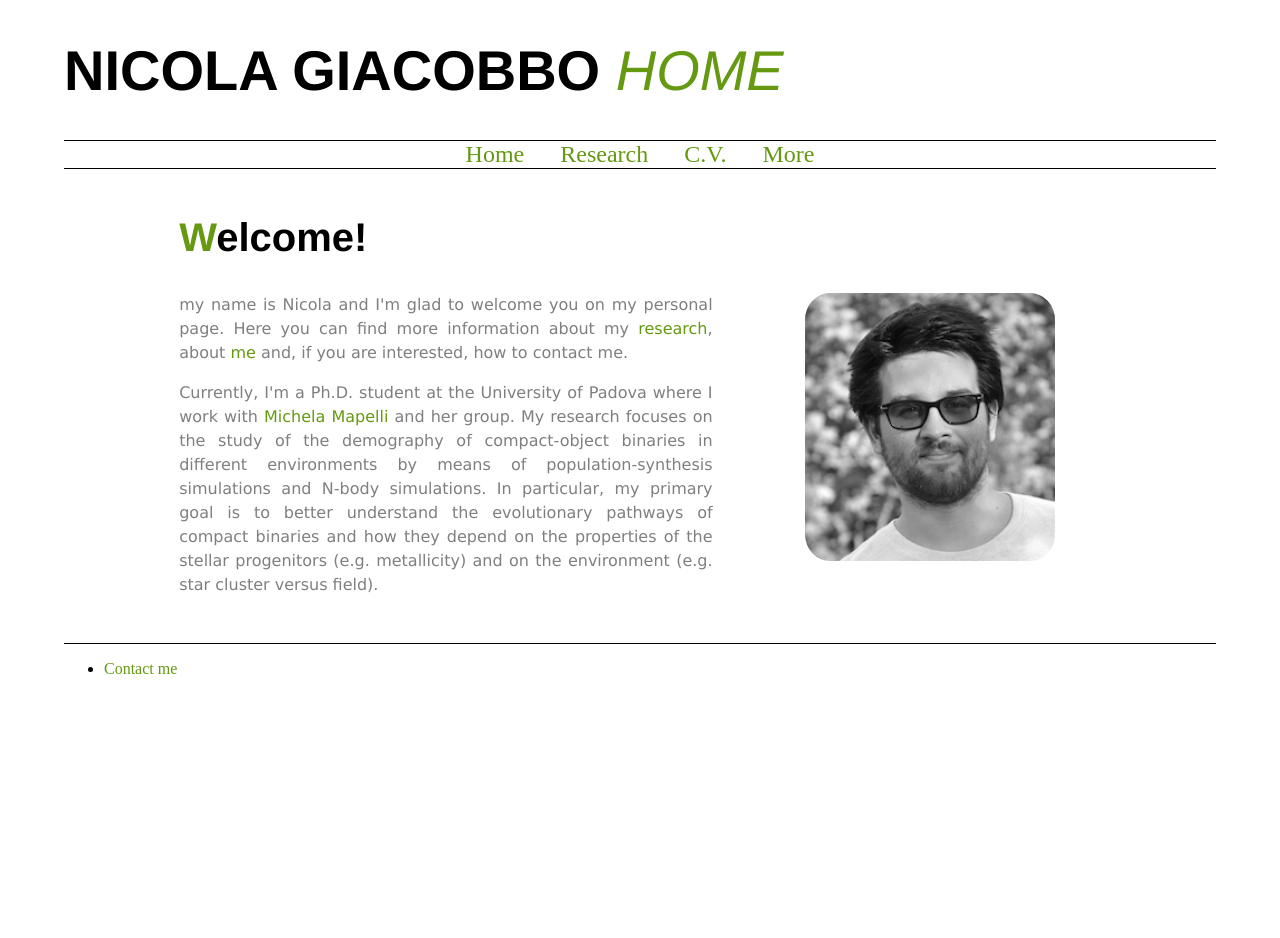
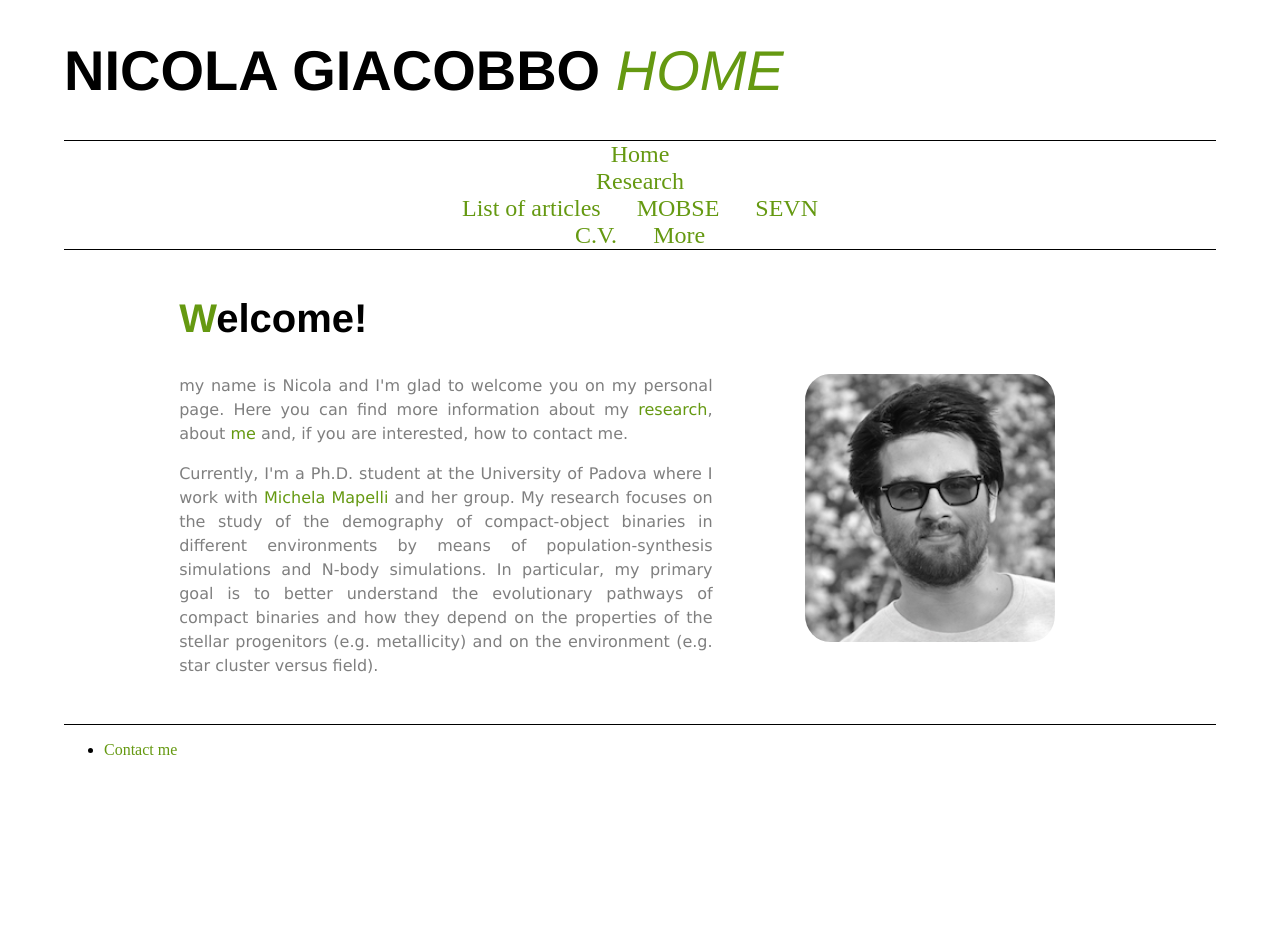
Before and after one commit to GiacobboNicola/giacobbonicola.github.io, a Jekyll site: the page built from index.html, in a window 1280 px wide. Built offline with Jekyll 4.4.1, drawn with Linux system fonts in a browser that asks for light colours.

Commit message:
new way for dropdown menu

```diff
--- a/_layouts/home.html
+++ b/_layouts/home.html
@@ -20,17 +20,17 @@
 		<footer>
 		<div>
 			<ul class="mainmenu">
-				<a class="submenu" href="/">Home</a>
+				<a href="/">Home</a>
 				<div class="dropdown">
-					<a class="submenu" href="/item2">Research</a>
+					<a href="/item2">Research</a>
 					<div class="dropdown-content">
-						<a href="/item3">List of articles</a>
+						<a href="/item6">List of articles</a>
 						<a href="/item2">MOBSE</a>
 						<a href="/item2">SEVN</a>
 					</div>
 				</div>
-				<a class="submenu" href="/item3">C.V.</a>
-				<a class="submenu" href="/item4">More</a>
+				<a href="/item3">C.V.</a>
+				<a href="/item4">More</a>
 			</ul>
 		</div>
 		<footer>
--- a/css/main.css
+++ b/css/main.css
@@ -37,10 +37,11 @@
     border: none;
     cursor: pointer;
 }*/
-
+/*
 .dropdown {
-    position: relative;
-    display: inline-block;
+    width:100%;
+    box-shadow:0px 1px 3px rgba(0,0,0,0.2);
+    background:#3e3436;
 }
 
 .dropdown-content {
@@ -65,17 +66,44 @@
     display: block;
 }
 
-li {
-    float: center;
-}
-
-li.dropdown {
-    display: inline-block;
-}
-
 /*.dropdown:hover .dropbtn {
     background-color: #3e8e41;
 }*/
+
+
+/*----- Bottom Level -----*/
+.menu li:hover .sub-menu {
+    z-index:1;
+    opacity:1;
+}
+
+.sub-menu {
+    width:160%;
+    padding:5px 0px;
+    position:absolute;
+    top:100%;
+    left:0px;
+    z-index:-1;
+    opacity:0;
+    transition:opacity linear 0.15s;
+    box-shadow:0px 2px 3px rgba(0,0,0,0.2);
+    background:#2e2728;
+}
+
+.sub-menu li {
+    display:block;
+    font-size:16px;
+}
+
+.sub-menu li a {
+    padding:10px 30px;
+    display:block;
+}
+
+.sub-menu li a:hover, .sub-menu .current-item a {
+    background:#3e3436;
+}
+
 /*  end dropdown menu */
 
 .longtext {
```
Also changed, not shown: _layouts/cv.html (+9 -8 lines), _layouts/more.html (+5 -5 lines), _layouts/research.html (+5 -5 lines).
